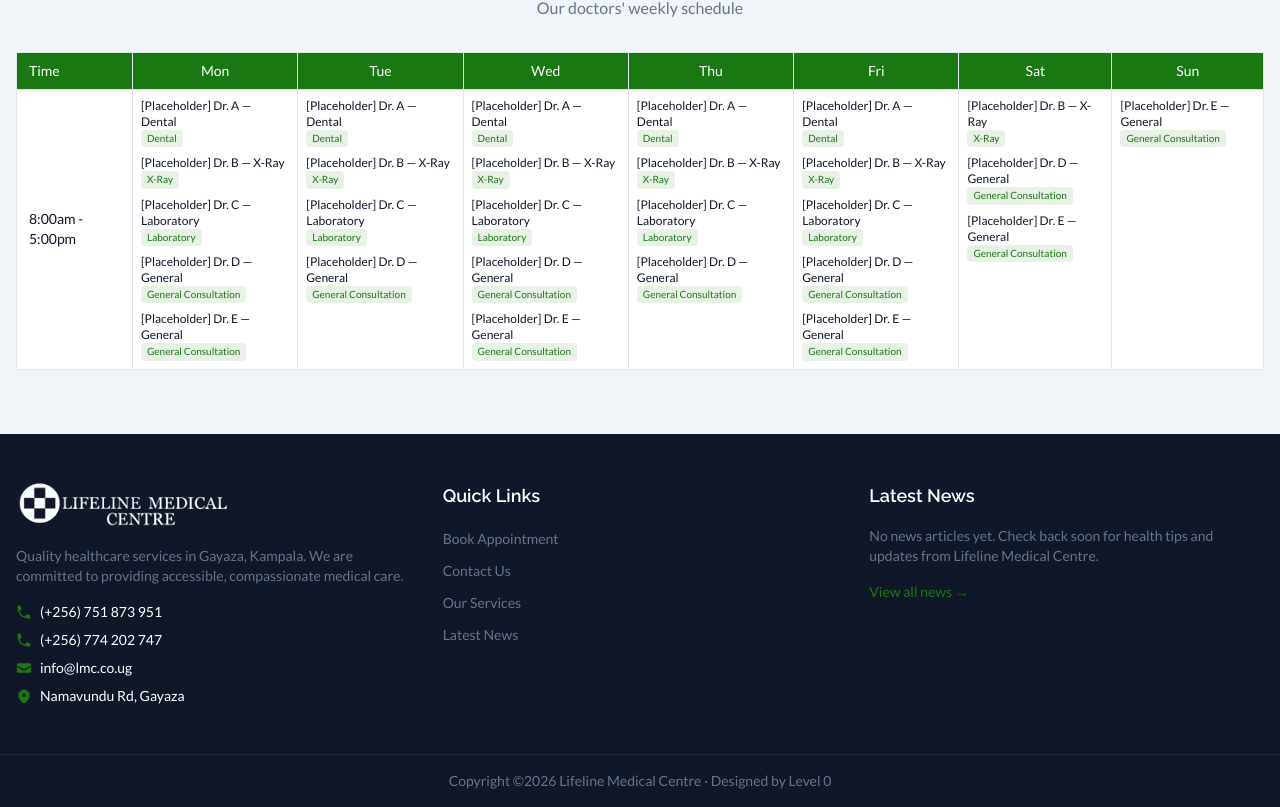
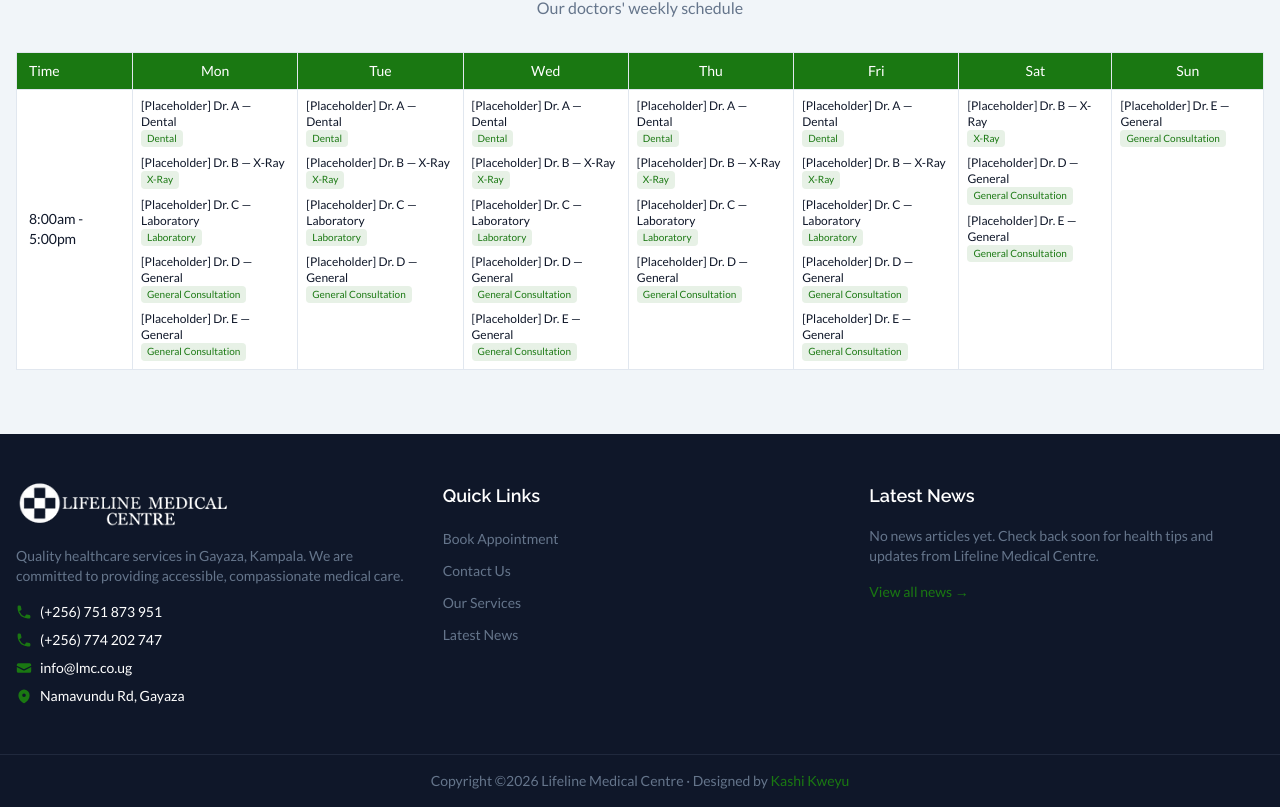
Before and after one commit to kashik09/lmc, a Next.js app: page /appointments in a window 1280 px wide. Shown: the part 1611-2418 px from the top of the page. Built offline with nearby package versions, Linux system fonts and the light colour scheme.

Commit message:
chore(footer): update designer attribution
Change attribution from 'Level 0' to 'Kashi Kweyu' with link to

placeholder portfolio URL (kashikweyu.dev).

```diff
--- a/components/blocks/footer.tsx
+++ b/components/blocks/footer.tsx
@@ -131,7 +131,16 @@
         <div className="mx-auto max-w-7xl px-4 py-4">
           <p className="text-center text-sm text-muted-foreground">
             Copyright ©{new Date().getFullYear()} Lifeline Medical Centre ·
-            Designed by Level 0
+            Designed by{" "}
+            {/* TODO: Update URL when portfolio is ready */}
+            <a
+              href="https://kashikweyu.dev"
+              target="_blank"
+              rel="noopener noreferrer"
+              className="text-primary hover:underline"
+            >
+              Kashi Kweyu
+            </a>
           </p>
         </div>
       </div>
```
